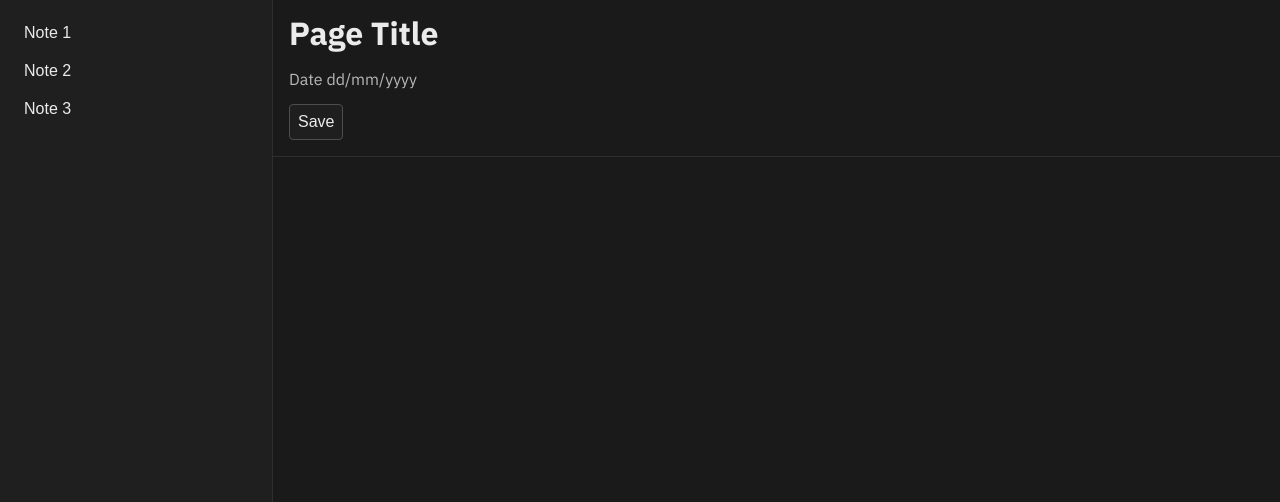
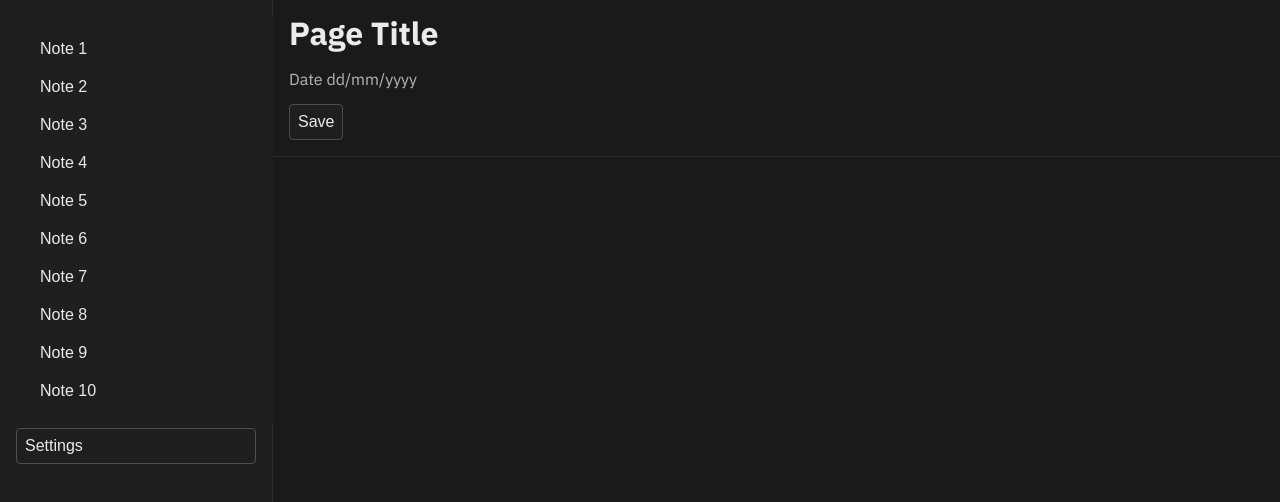
Before and after one commit to ethanmci/pamphlets, a SvelteKit app: page / in a window 1280 px wide. Shown: the top 502 px of the page. Built offline with nearby package versions, Linux system fonts and the light colour scheme.

Commit message:
WIP changes for sidebar

```diff
--- a/src/routes/+layout.svelte
+++ b/src/routes/+layout.svelte
@@ -4,7 +4,7 @@
   import Modal from "../components/Modal.svelte";
   import DirectorySelector from "../components/DirectorySelector.svelte";
 
-  type ModalTypes = "none" | "directory"
+  type ModalTypes = "none" | "directory";
   let openModal: ModalTypes = $state("none");
 
   const { children }: LayoutProps = $props();
@@ -12,16 +12,26 @@
     { title: "Note 1" },
     { title: "Note 2" },
     { title: "Note 3" },
+    { title: "Note 4" },
+    { title: "Note 5" },
+    { title: "Note 6" },
+    { title: "Note 7" },
+    { title: "Note 8" },
+    { title: "Note 9" },
+    { title: "Note 10" },
   ]);
 </script>
 
-<nav class="file-menu">
-  {#each notes as note}
-    <button class="file-selector">{note.title}</button>
-  {/each}
-</nav>
+<section class="sidebar">
+  <nav class="file-menu">
+    {#each notes as note}
+      <button class="file-selector">{note.title}</button>
+    {/each}
+  </nav>
+  <button class="settings-btn">Settings</button>
+</section>
 
-{#if openModal as ModalTypes == "directory"}
+{#if (openModal as ModalTypes) == "directory"}
   <Modal title="Select a base directory">
     <DirectorySelector></DirectorySelector>
   </Modal>
@@ -61,6 +71,16 @@
     margin: 0;
   }
 
+  .sidebar {
+    display: flex;
+    flex-direction: column;
+    width: 15em;
+    padding: 1em;
+    background-color: var(--bg-secondary);
+    border-right: 1px solid var(--bg-main-hover);
+    gap: 0.25em;
+  }
+
   .file-menu {
     display: flex;
     flex-direction: column;
@@ -69,6 +89,7 @@
     background-color: var(--bg-secondary);
     border-right: 1px solid var(--bg-main-hover);
     gap: 0.25em;
+    overflow-y: scroll;
   }
 
   .file-selector {
@@ -87,4 +108,8 @@
   .file-selector:hover {
     background-color: var(--bg-main-hover);
   }
+
+  .settings-btn {
+    justify-self: end;
+  }
 </style>
```
